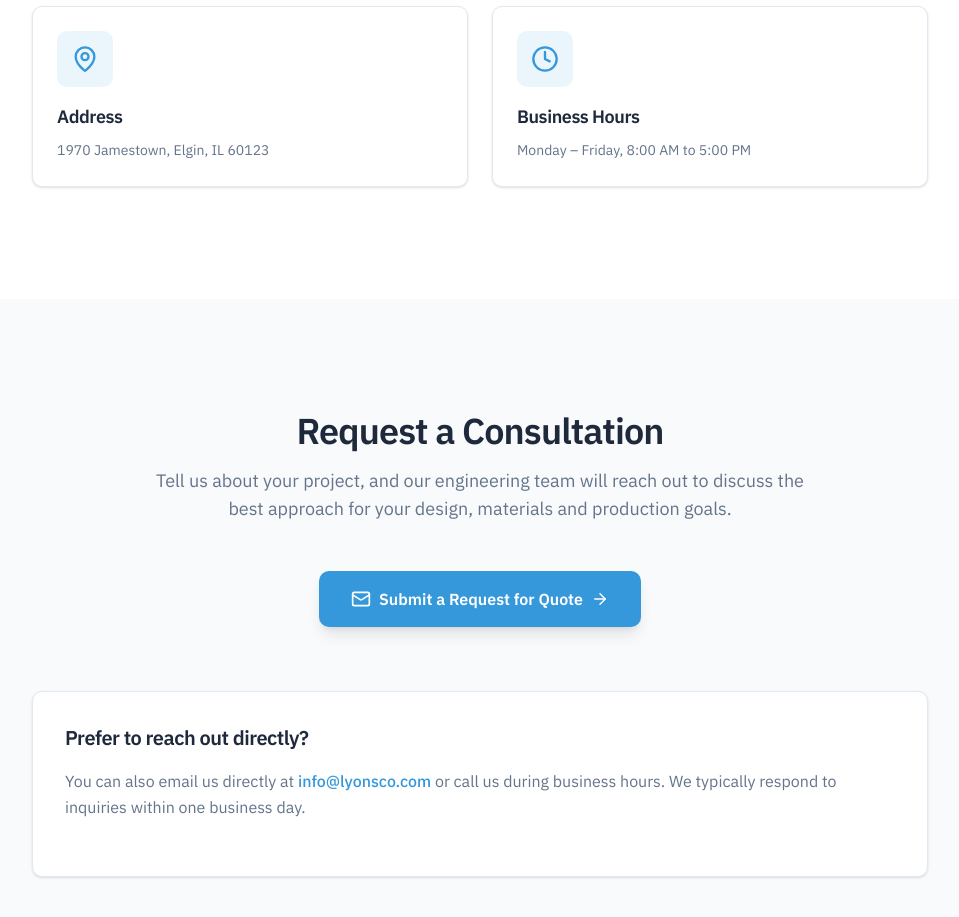
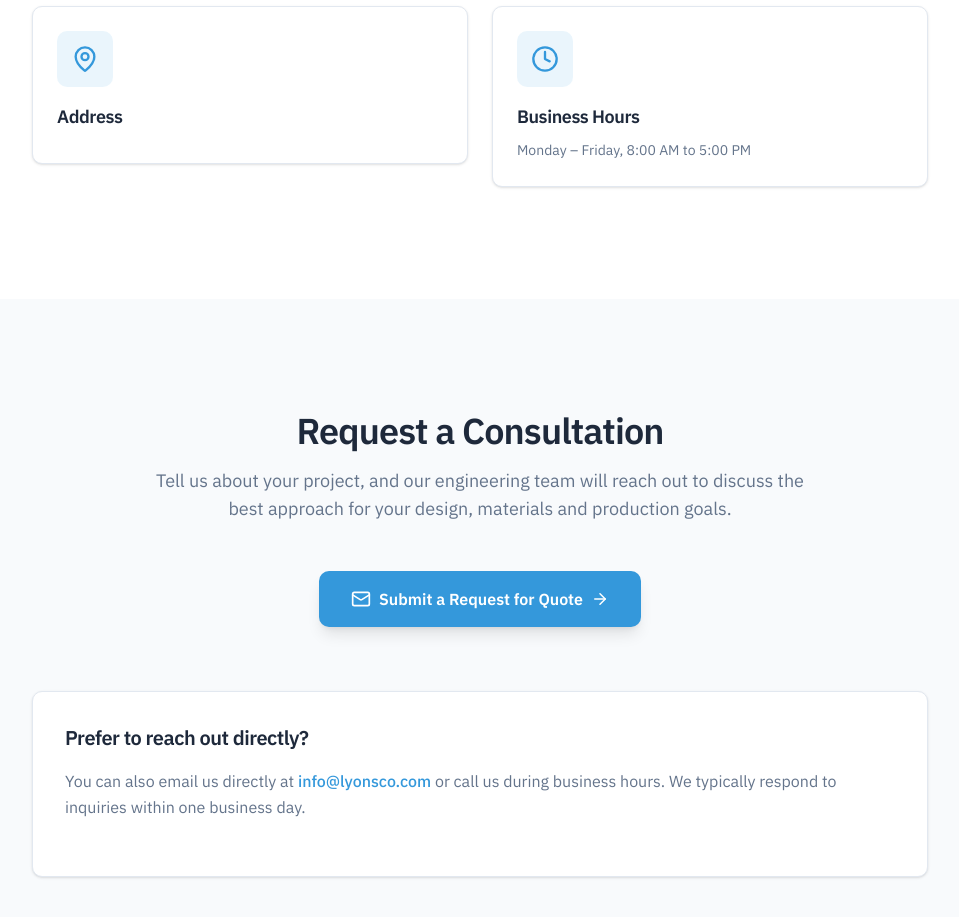
Before and after one commit to Dayropo/lyonsco, a Next.js app: page /contact in a window 1280 px wide. Shown: the part 960-1877 px from the top of the page, without its empty margins (160-1119 px from the left). Built offline with nearby package versions, Linux system fonts and the light colour scheme.

Commit message:
Remove address

```diff
--- a/components/contact/ContactInfo.tsx
+++ b/components/contact/ContactInfo.tsx
@@ -24,7 +24,8 @@ const contactItems = [
     id: "address",
     icon: MapPin,
     label: "Address",
-    value: `${COMPANY_ADDRESS.street}, ${COMPANY_ADDRESS.city}, ${COMPANY_ADDRESS.state} ${COMPANY_ADDRESS.zip}`,
+    //value: `${COMPANY_ADDRESS.street}, ${COMPANY_ADDRESS.city}, ${COMPANY_ADDRESS.state} ${COMPANY_ADDRESS.zip}`,
+    value: "",
     href: null,
   },
   {
```
